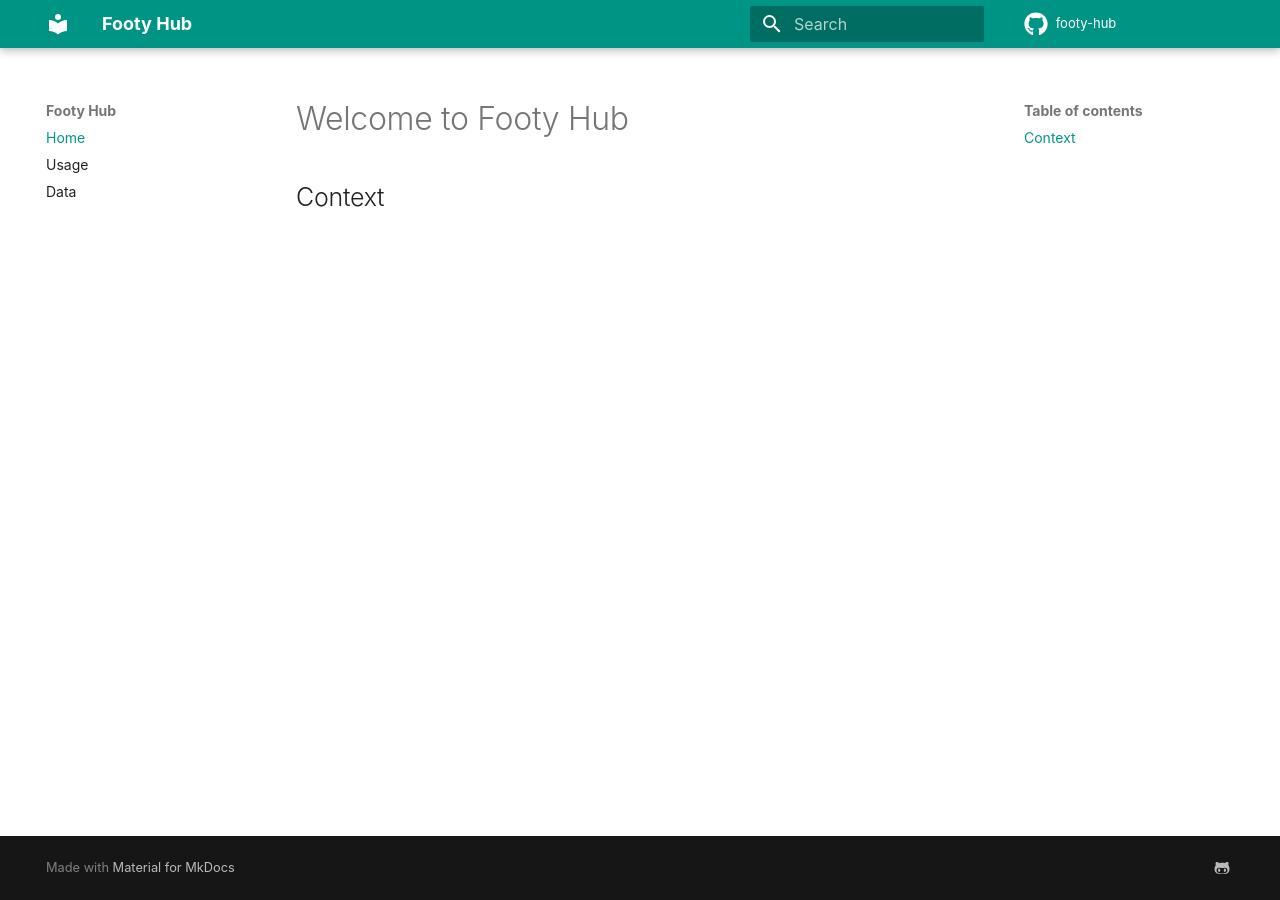
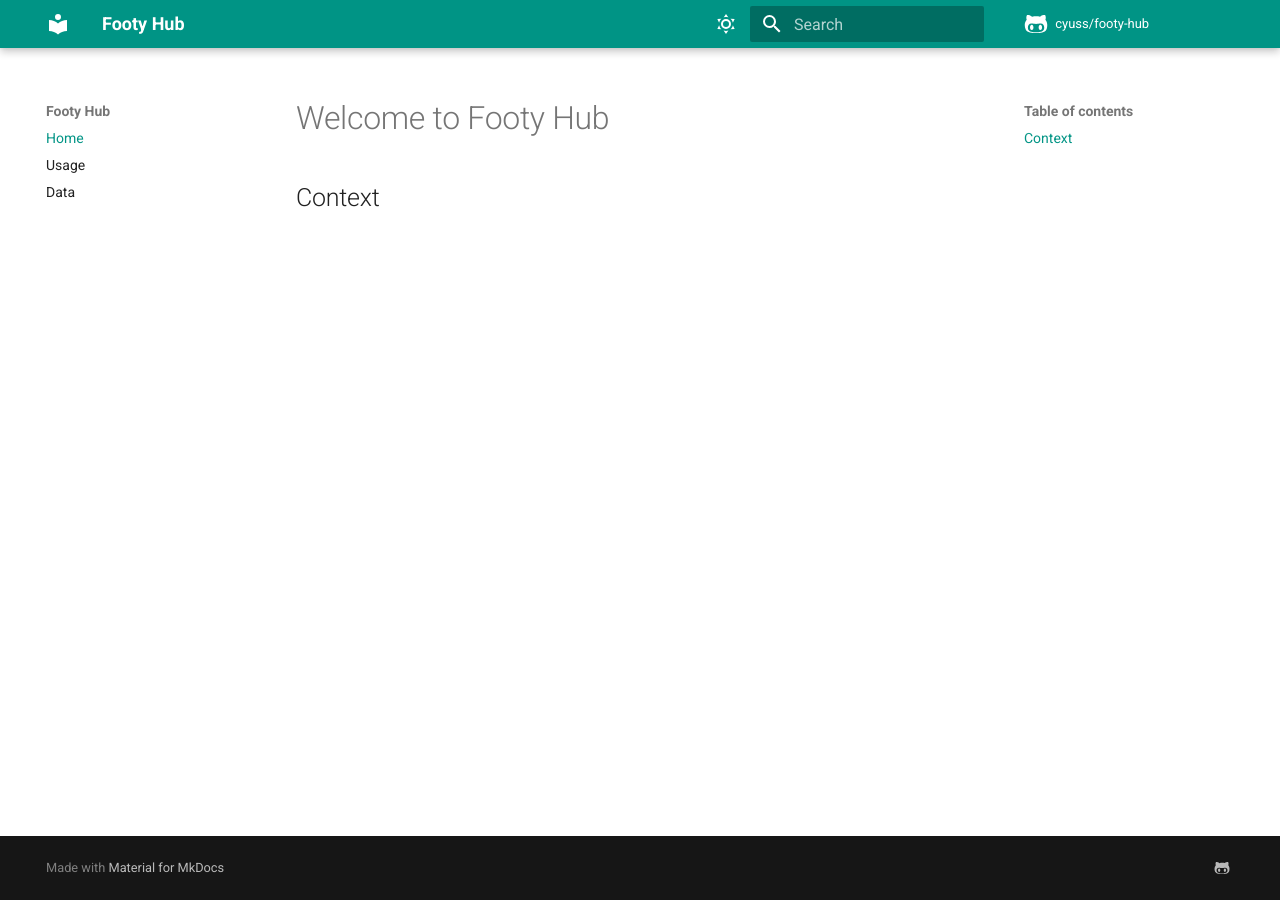
Before and after one commit to cyuss/footy-hub, an MkDocs documentation site: the page built from docs/index.md, in a window 1280 px wide. Built offline with MkDocs 1.6.1 and Material for MkDocs 9.7.7, drawn with Linux system fonts in a browser that asks for light colours; some web fonts are replaced; comment, search, counter and statistics services are not loaded.

```diff
--- a/mkdocs.yml
+++ b/mkdocs.yml
@@ -1,5 +1,5 @@
 site_name: 'Footy Hub'
-repo_name: 'footy-hub'
+repo_name: 'cyuss/footy-hub'
 repo_url: 'https://github.com/cyuss/footy-hub'
 nav:
   - Home: 'index.md'
@@ -12,21 +12,36 @@ extra:
 theme:
   name: 'material'
   icon:
-    repo: fontawesome/brands/github
+    repo: fontawesome/brands/github-alt
   palette:
-      primary: 'teal'
-      accent: 'green'
+      # - primary: 'teal'
+      # - accent: 'green'
+      - media: "(prefers-color-scheme: light)"
+        scheme: default
+        primary: 'teal'
+        accent: 'green'
+        toggle:
+          icon: material/weather-sunny
+          name: Switch to dark mode
+      - media: "(prefers-color-scheme: dark)"
+        scheme: slate
+        primary: 'teal'
+        accent: 'green'
+        toggle:
+          icon: material/weather-night
+          name: Switch to light mode
   features:
       # - navigation.tabs
       - navigation.top
   font:
-      text: 'RobotoMono'
+      text: 'Roboto'
   # logo:
   #     icon: 'textsms'
   # icon:
   #     logo: 'textsms'
 plugins:
   - search
+  - tags
   # - mkdocstrings
   # - autorefs
   - minify:
```
Also changed, not shown: notes.org (+12 -0 lines), README.md (line endings or trailing spaces), crawler/__init__.py (line endings or trailing spaces), market_analysis/__init__.py (line endings or trailing spaces), 1 other file.
